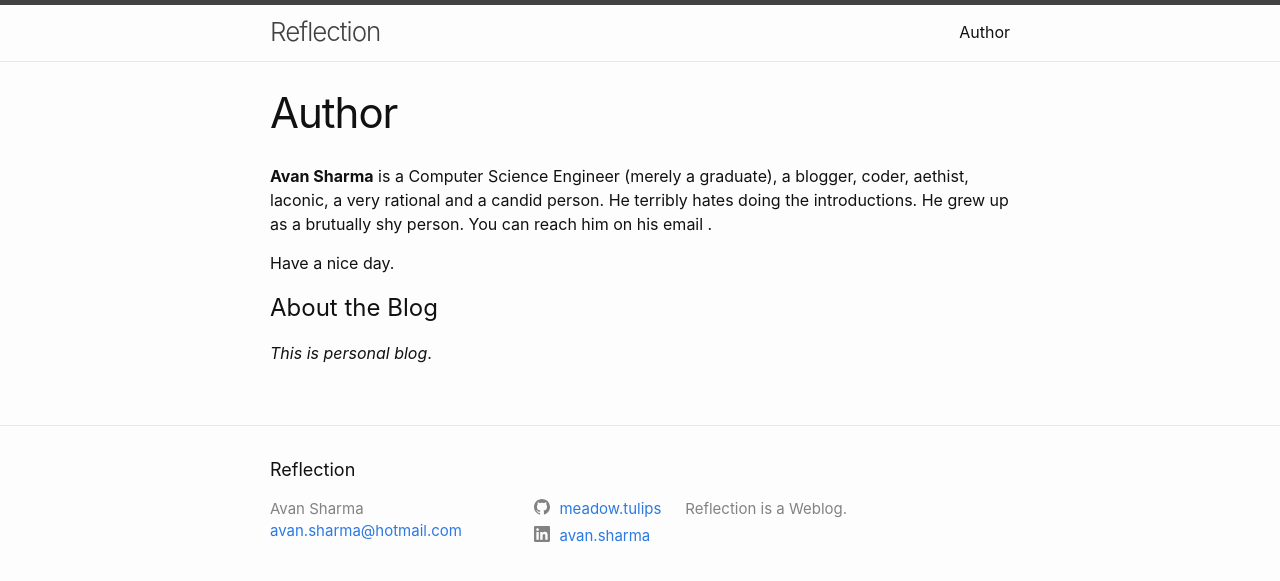
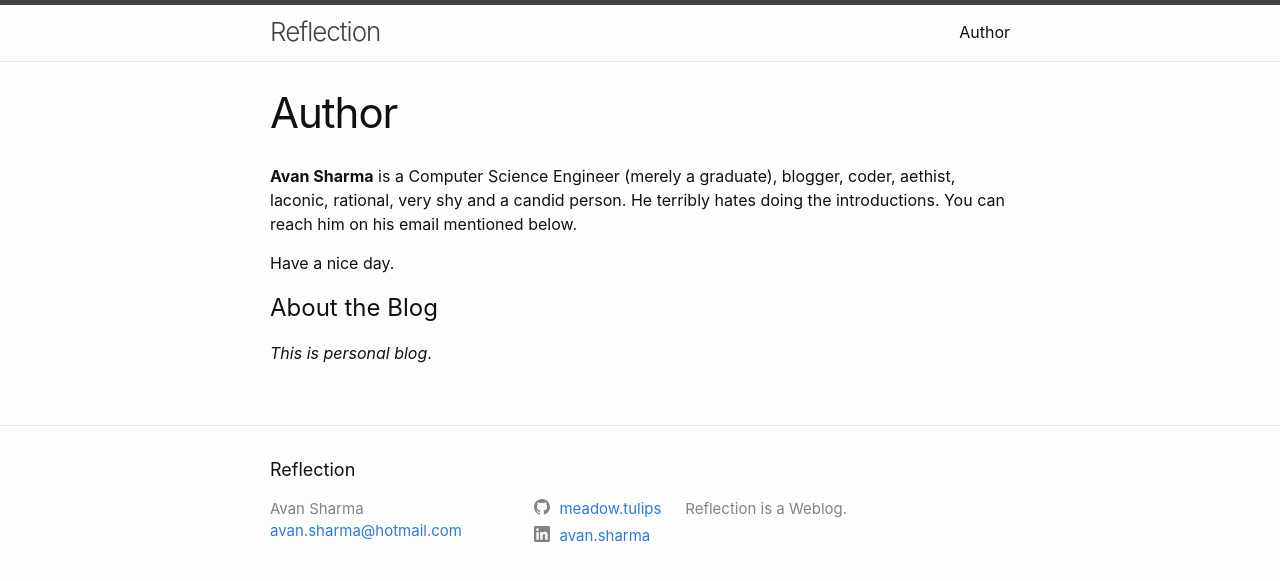
Before and after one commit to meadow-tulips/Myblog, a Jekyll site: the page built from about.md, in a window 1280 px wide. Shown: the top 581 px of the page. Built offline with Jekyll 4.4.1, drawn with Linux system fonts in a browser that asks for light colours.

Commit message:
Update about.md

```diff
--- a/about.md
+++ b/about.md
@@ -6,7 +6,8 @@ author: Avan Sharma
 ---
 
 
-**{{ page.author }}** is a Computer Science Engineer (merely a graduate), a blogger, coder, aethist, laconic, a very rational and a candid person. He terribly hates doing the introductions. He grew up as a brutually shy person. You can reach him on his email .
+**{{ page.author }}** is a Computer Science Engineer (merely a graduate), blogger, coder, aethist, laconic, rational, very shy and a candid person. He terribly hates doing the introductions. You can reach him on his email mentioned below.
+
 
 Have a nice day.
 
```
